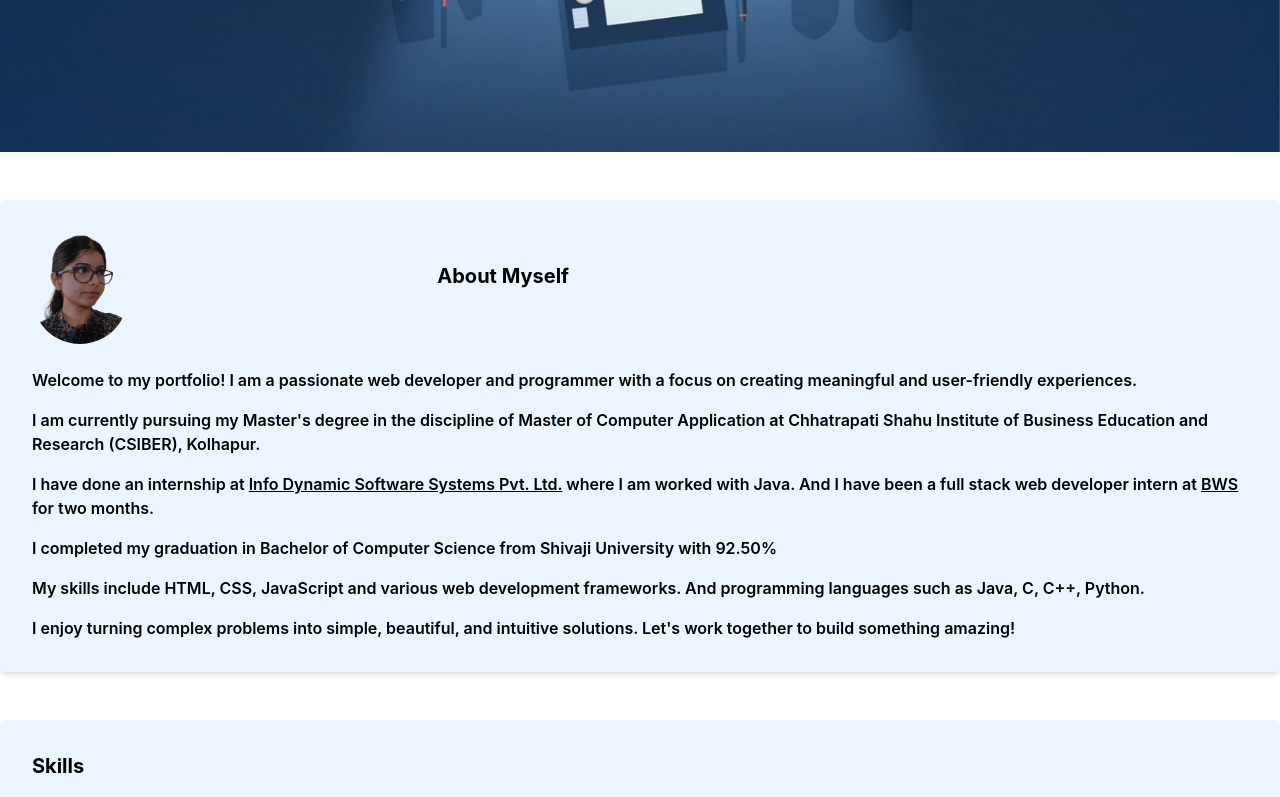
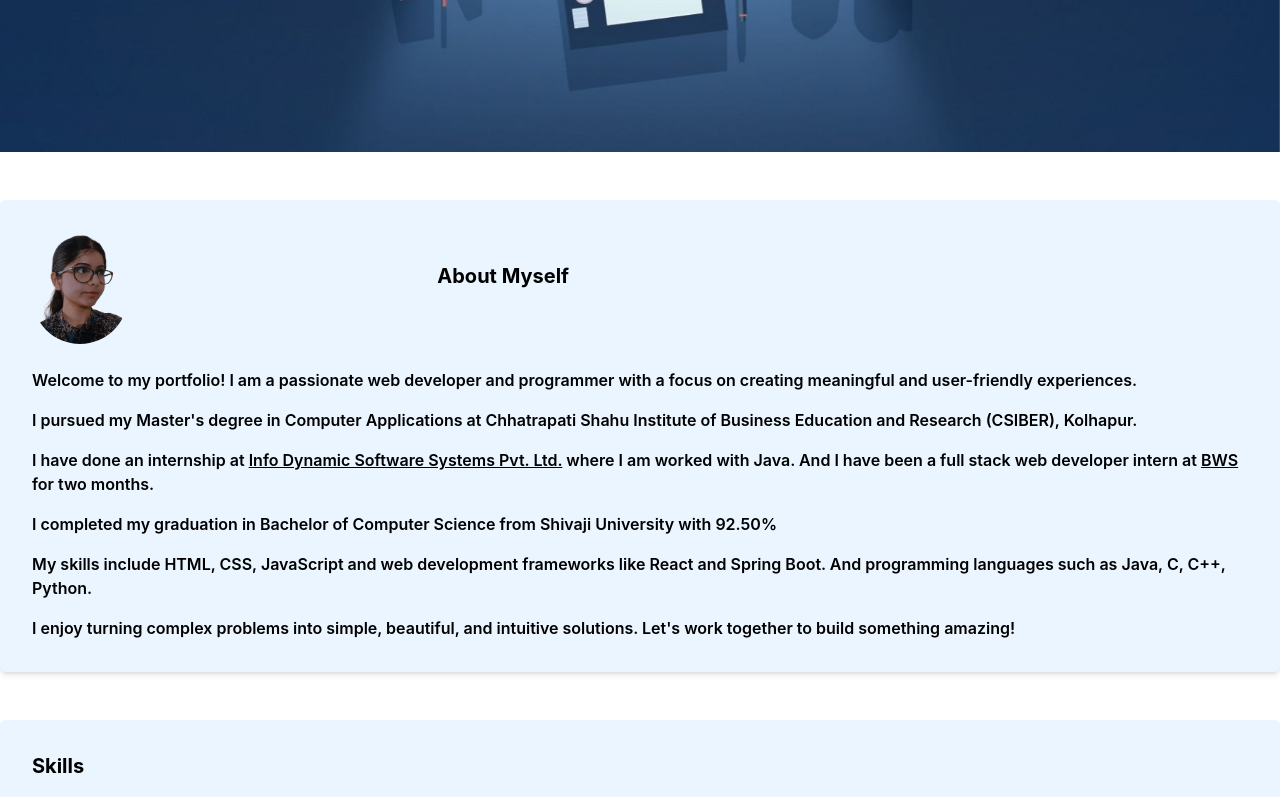
Before and after one commit to janhavi-13/portfolio, a website: page frontend/index.html in a window 1280 px wide. Shown: the part 492-1289 px from the top of the page. Drawn offline with nearby package versions, Linux system fonts and the light colour scheme.

Commit message:
Update index.html

```diff
--- a/frontend/index.html
+++ b/frontend/index.html
@@ -182,8 +182,7 @@
             and user-friendly experiences.
         </p>
         <p class="mt-4">
-            I am currently pursuing my Master's degree in the discipline of Master of Computer Application at
-            Chhatrapati Shahu Institute of Business Education and Research (CSIBER), Kolhapur.
+            I pursued my Master's degree in Computer Applications at Chhatrapati Shahu Institute of Business Education and Research (CSIBER), Kolhapur.
         </p>
         <p class="mt-4">
             I have done an internship at <a href="http://idsspl.com" class="underline" target="_blank">Info Dynamic
@@ -196,7 +195,7 @@
             92.50%
         </p>
         <p class="mt-4">
-            My skills include HTML, CSS, JavaScript and various web development frameworks. And programming languages
+            My skills include HTML, CSS, JavaScript and web development frameworks like React and Spring Boot. And programming languages
             such as Java, C, C++, Python.
         </p>
         <p class="mt-4">
```
